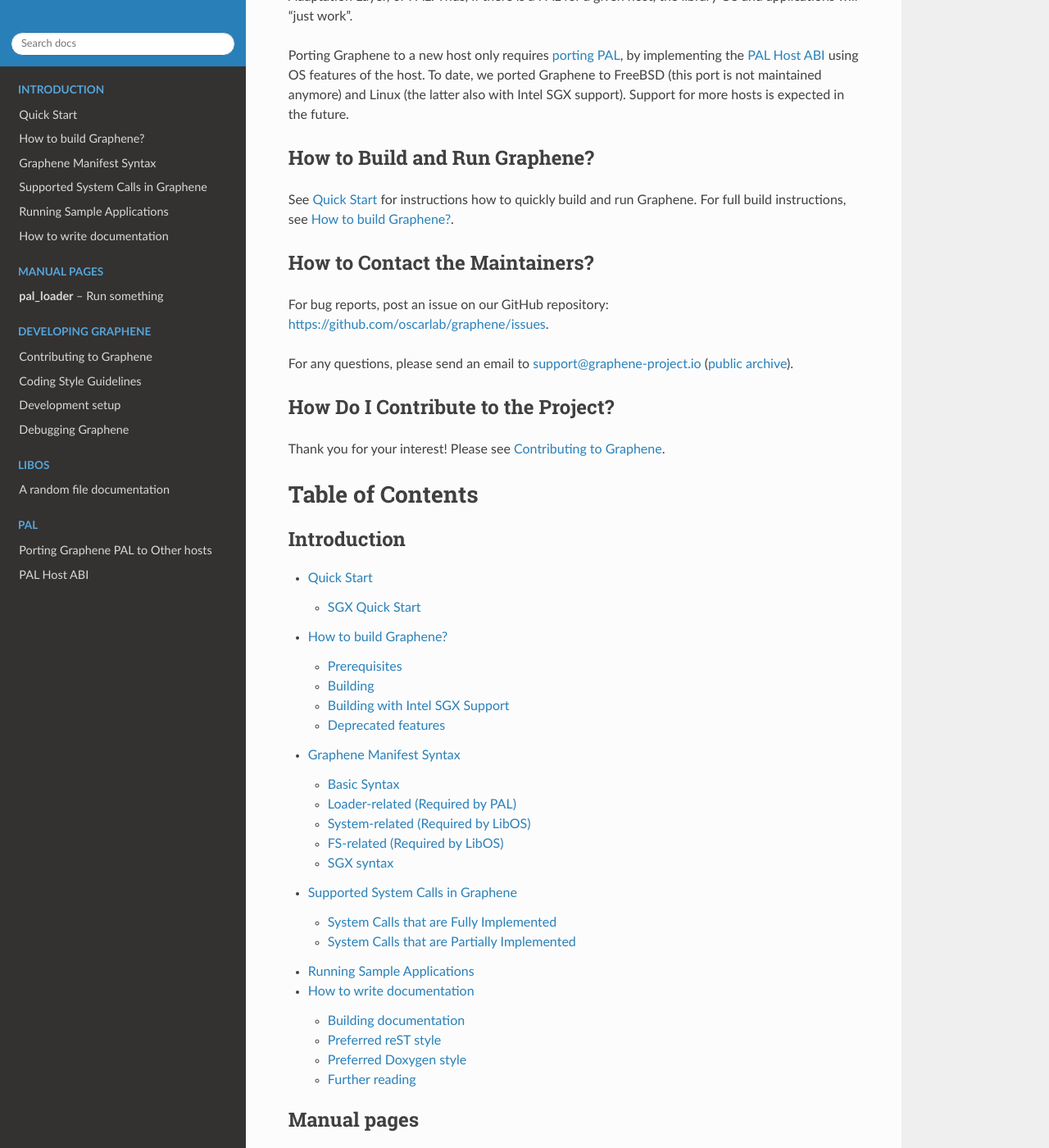
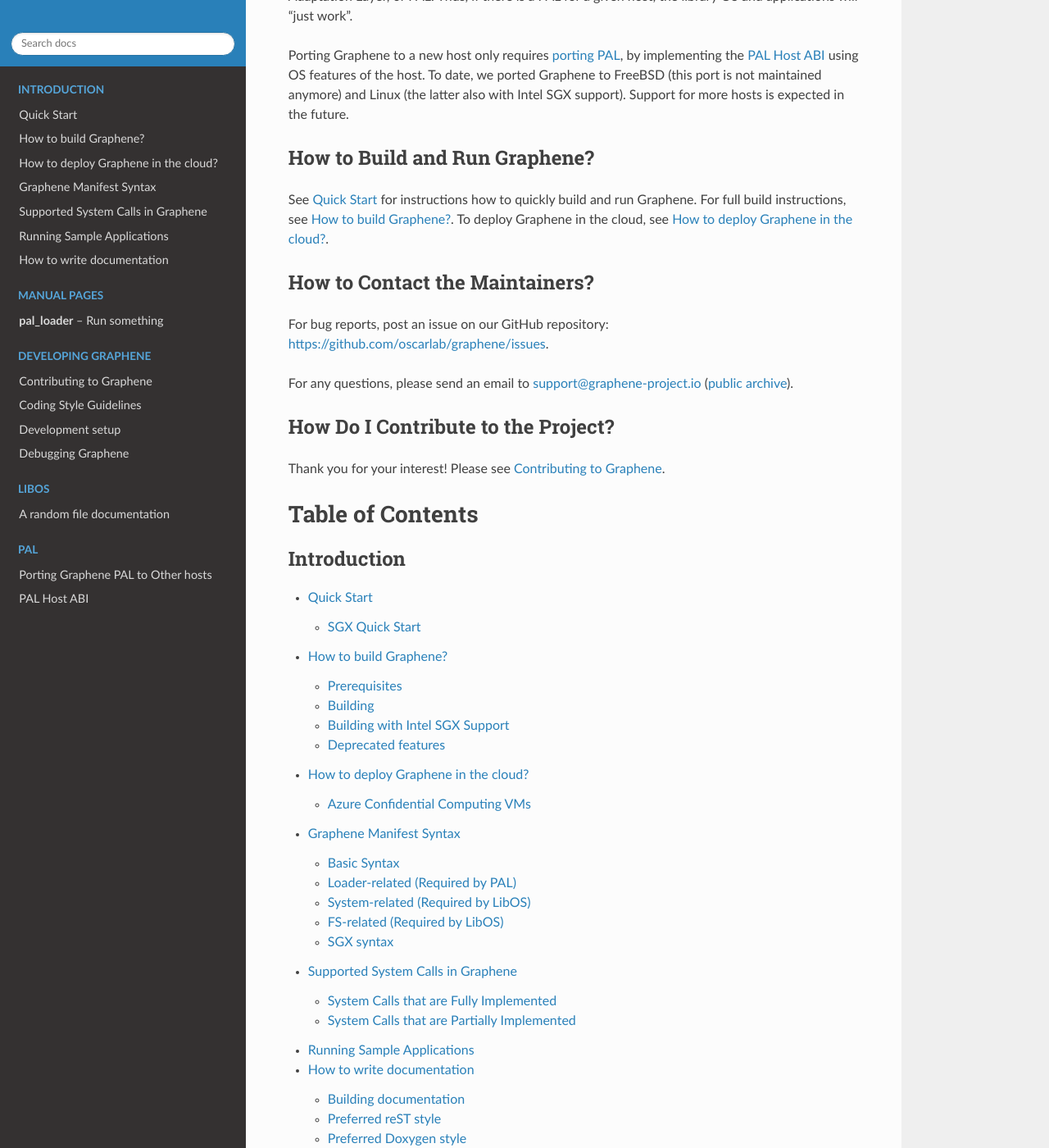
Before and after one commit to gramineproject/gramine, a Sphinx documentation site: the page built from Documentation/index.rst, in a window 1280 px wide and 1400 px high, scrolled down 600 px. Shown: the whole window at 82% size. Built offline with Sphinx 7.4.7 and the Read the Docs theme 2.0.0, drawn with Linux system fonts in a browser that asks for light colours; pages that are not in the unit, such as notebooks, are missing from menus; some of the changed lines change nothing that is shown.

Commit message:
[Docs] Document deployment of Graphene in Cloud VMs

```diff
--- /dev/null
+++ b/Documentation/cloud-deployment.rst
@@ -0,0 +1,101 @@
+How to deploy Graphene in the cloud?
+====================================
+
+Graphene without Intel SGX can be deployed on arbitrary cloud VMs. Please see
+our :doc:`quickstart` guide for the details.
+
+To deploy Graphene with Intel SGX, the cloud VM has to support Intel SGX. Please
+see the installation and usage guide for each cloud VM offering individually
+below (currently only for Microsoft Azure).
+
+Azure Confidential Computing VMs
+--------------------------------
+
+`Azure confidential computing services
+<https://azure.microsoft.com/en-us/solutions/confidential-compute/>`__ are
+generally available and provide access to VMs with Intel SGX enabled in `DCsv2
+VM instances
+<https://docs.microsoft.com/en-us/azure/virtual-machines/dcv2-series>`__. The
+description below uses a VM running Ubuntu 18.04 with a the preinstalled `Intel
+SGX DCAP driver
+<https://github.com/intel/SGXDataCenterAttestationPrimitives/tree/LD_1.22>`__
+(version ``LD_1.22``). To use a different Intel SGX driver, please follow the
+instructions to uninstall the driver.
+
+Prerequisites
+^^^^^^^^^^^^^
+
+Update and install the required packages for Graphene:
+
+      .. code-block:: sh
+
+            sudo apt update
+            sudo apt install -y build-essential autoconf gawk bison python3-protobuf \
+                              libprotobuf-c-dev protobuf-c-compiler libcurl4 python3
+
+Build and Test
+^^^^^^^^^^^^^^
+
+#. Clone Graphene:
+
+      .. code-block:: sh
+
+            git clone https://github.com/oscarlab/graphene.git
+            cd graphene
+            git submodule update --init -- Pal/src/host/Linux-SGX/sgx-driver/
+
+#. Prepare the signing keys and Graphene kernel driver:
+
+      .. code-block:: sh
+
+            openssl genrsa -3 -out enclave-key.pem 3072
+            cp enclave-key.pem Pal/src/host/Linux-SGX/signer
+            cd Pal/src/host/Linux-SGX/sgx-driver
+            ISGX_DRIVER_PATH=/usr/src/linux-azure-headers-`uname -r`/arch/x86/ make
+            # WARNING: read "Security Implications" section before running this command
+            sudo insmod gsgx.ko
+            cd -
+
+#. Build Graphene:
+
+      .. code-block:: sh
+
+            ISGX_DRIVER_PATH=/usr/src/linux-azure-headers-`uname -r`/arch/x86/ \
+                  make SGX=1
+
+#. Set ``vm.mmap_min_addr=0`` in the system:
+
+      .. code-block:: sh
+
+            # WARNING: read "Security Implications" section before running this command
+            sudo sysctl vm.mmap_min_addr=0
+
+#. Build and Run :program:`helloworld`:
+
+      .. code-block:: sh
+
+            cd LibOS/shim/test/native
+            make SGX=1 sgx-tokens
+            SGX=1 ./pal_loader helloworld
+
+
+Security Implications
+^^^^^^^^^^^^^^^^^^^^^
+
+Note that this guide assumes that you deploy Graphene on an untrusted cloud VM.
+The two steps in this guide significantly weaken the security of the cloud VM's
+Linux kernel.
+
+In particular, ``sudo insmod gsgx.ko`` introduces a local privilege escalation
+vulnerability. This kernel module enables the FSGSBASE processor feature
+without proper enabling in the host Linux kernel. Please refer to the
+documentation under ``Pal/src/host/Linux-SGX/sgx-driver`` for more information.
+
+Also, ``sudo sysctl vm.mmap_min_addr=0`` weakens the security of the Linux
+kernel. This kernel tunable specifies the minimum virtual address that a
+process is allowed to mmap. Setting it to zero makes it easier for attackers to
+exploit "kernel NULL pointer dereference" defects.
+
+Both these steps are temporary workarounds and will not be required in the
+future. Be aware that the current guide must not be used to set up production
+environments.
--- a/Documentation/index.rst
+++ b/Documentation/index.rst
@@ -37,7 +37,8 @@
 ==============================
 
 See :doc:`quickstart` for instructions how to quickly build and run Graphene.
-For full build instructions, see :doc:`building`.
+For full build instructions, see :doc:`building`. To deploy Graphene in the
+cloud, see :doc:`cloud-deployment`.
 
 How to Contact the Maintainers?
 ===============================
@@ -65,6 +66,7 @@
 
    quickstart
    building
+   cloud-deployment
    manifest-syntax
    supported-syscalls
    sample-apps
```
